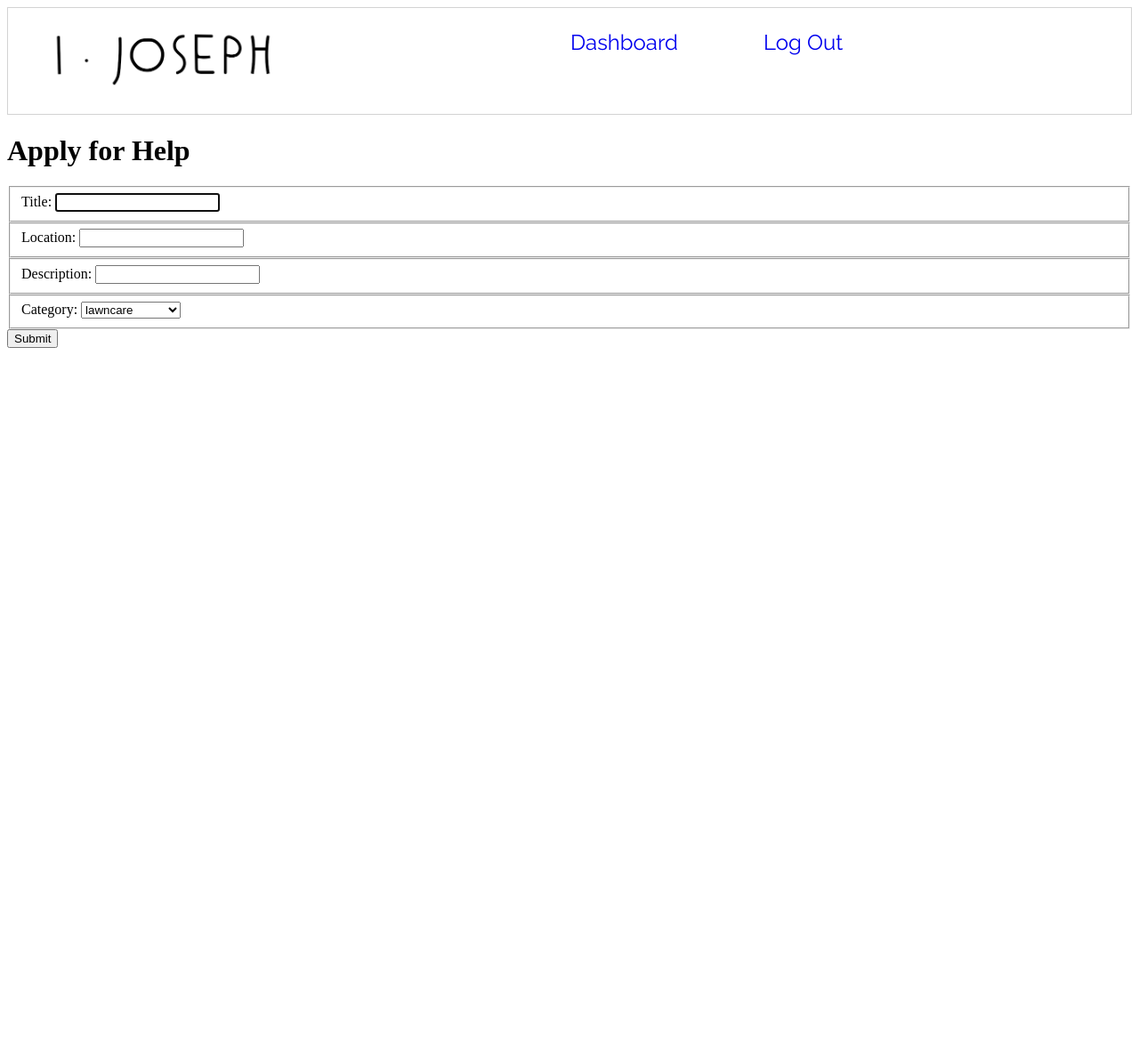
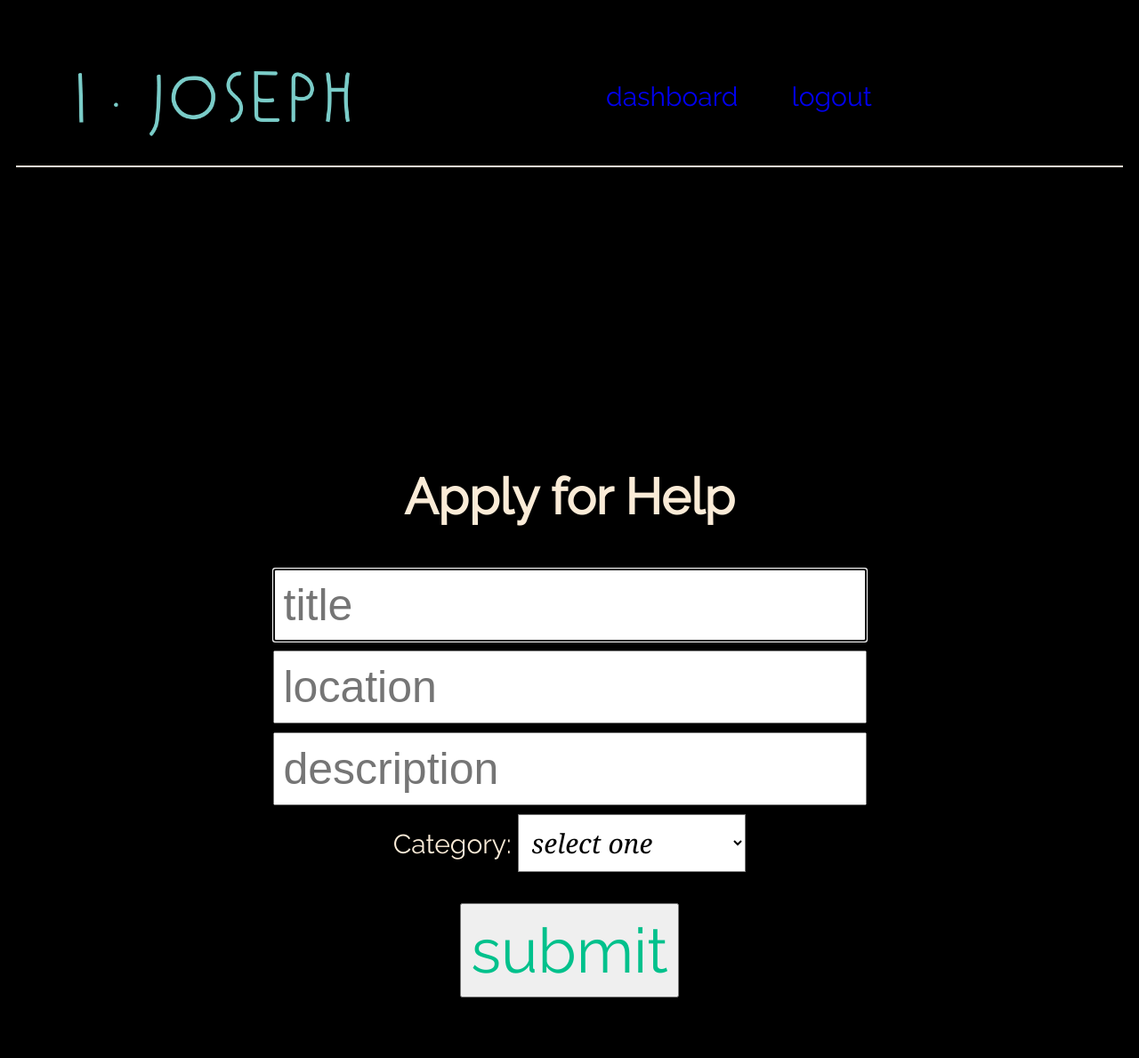
Before and after one commit to CarolineMadison/I_Joseph_Capstone_API, a Django app: page /jobs/form/ in a window 1280 px wide. Shown: the whole page at 89% size. Before the commit the page ends 391 px from the top, so only its background shows below. Run offline with Django 3.2, Linux system fonts and the light colour scheme; a user stored in the database is signed in; data comes from the database, SQL or seed files in the repository; both versions use the stored data as it was after the commit.

Commit message:
applied stlying

```diff
--- a/ijosephproject/ijosephapp/static/styles/base.css
+++ b/ijosephproject/ijosephapp/static/styles/base.css
@@ -1,34 +1,45 @@
-.main-content {
-    padding: 1em 2em;
-}
-
 .navList {
-    font-size: 1.5em;
+    font-size: 30px;
     font-family: 'Raleway', sans-serif;
     list-style-type: none;
     display: flex;
-    border: 1px solid lightgray;
-    padding: 1em;
-    margin: 0;
+    margin-bottom: 10px;
+    border-bottom: solid antiquewhite 2px;
 }
 
-.navList__route {
-    margin: 0 2em;
+.navList__route__dashboard {
+    margin-top: 43px;
+    color: antiquewhite;
+    margin-right: 50px;
+    margin-left: 10px;
+}
+
+.navList__route__sign_out {
+    margin-top: 43px;
+    color: antiquewhite;
+    margin-right: 55px;
+    margin-left: 10px;
 }
 
 #logo {
-    max-width: 45%;
-    margin-left: 1em;
-
+    max-width: 60%;
 }
 
 a:active {
-    color: black;
+    color: #00c18c;
 }
 a:visited {
-    color: black;
+    color: #00c18c;
 }
 
 a {
     text-decoration: none;
 }
+
+a:hover {
+    color: black;
+}
+
+body {
+    padding: 10px;
+}
--- /dev/null
+++ b/ijosephproject/ijosephapp/static/styles/job_form.css
@@ -0,0 +1,50 @@
+body {
+    background-color: black;
+}
+
+.home {
+    padding-top: 250px;
+    padding-bottom: 50px;
+    padding-left: 125px;
+    padding-right: 125px;
+    text-align: center;
+    margin-top: 50px;
+    font-family: 'Raleway', sans-serif;
+}
+
+.submit-BTN {
+    justify-content: center;
+    color: #00c18c;
+    font-size: 70px;
+    padding: 10px 10px 10px 10px;
+    font-family: 'Raleway', sans-serif;
+}
+
+.apply-for-help {
+    font-size: 3.5em;
+    color: antiquewhite;
+}
+
+label {
+    color: antiquewhite;
+}
+
+
+form {
+    font-size: 30px;
+    color: antiquewhite;
+    font-family: 'Raleway', sans-serif;
+}
+
+input {
+    margin-top: 10px;
+    font-size: 50px;
+    padding: 10px;
+}
+
+.category {
+    margin-top: 10px;
+    font-size: 20px;
+    background-color: white;
+    padding: 10px;
+}
--- a/ijosephproject/ijosephapp/templates/jobs/form.html
+++ b/ijosephproject/ijosephapp/templates/jobs/form.html
@@ -6,42 +6,37 @@
   <head>
     <meta charset="utf-8">
     <title>iJoseph</title>
-    {% comment %} <link rel="stylesheet" href="{% static 'styles/applyforhelpform.css' %}" />
+    <link rel="stylesheet" href="{% static 'styles/job_form.css' %}" />
     <link href="https://fonts.googleapis.com/css?family=Raleway&display=swap" rel="stylesheet">
     {% block css %}
-    {% endblock %} {% endcomment %}
+    {% endblock %}
   </head>
   <body>
-    <div>
-    <h1>Apply for Help</h1>
+    <div class="home">
+    <h1 class="apply-for-help">Apply for Help</h1>
 
 
     <form action="{% url 'ijosephapp:jobs' %}" method="post">
       {% csrf_token %}
 
       {% if job_to_edit == None %}
-      <fieldset>
-          <label for="title">Title: </label>
-          <input id="title" type="text" name="title" autofocus>
-      </fieldset>
-      <fieldset>
-          <label for="location">Location: </label>
-          <input id="location" type="text" name="location">
-      </fieldset>
-      <fieldset>
-          <label for="description">Description: </label>
-          <input id="description" type="text" name="description">
-      </fieldset>
-      <fieldset>
+
+          <input id="title" type="text" name="title" placeholder="title" autofocus>
+
+          <input id="location" type="text" name="location" placeholder="location">
+
+          <input id="description" type="text" name="description" placeholder="description"></br>
+
           <label for="category">Category: </label>
-          <select id="category" type="text" name="category">
+          <select id="category" type="text" name="category" class="category" style = "font-family:georgia,garamond,serif;font-size:30px;font-style:italic;">
+                    <option>select one</option>
                 {% for category in all_categories %}
                     <option value="{{ category.id }}">{{ category.category }}</option>
                 {% endfor %}
-          </select>
-      </fieldset>
+          </select></br></br>
+
         <input type="hidden" name="actionType" value="NewJob">
-        <button type="submit" value="Submit">Submit</button>
+        <button type="submit" class="submit-BTN" value="Submit">submit</button>
       {% else %}
       <fieldset>
           <label for="title">Title: </label>
@@ -55,30 +50,10 @@
           <label for="description">Description: </label>
           <input id="description" type="text" name="description" value="{{ job_to_edit.description }}" autofocus>
       </fieldset>
-      {% comment %} <fieldset>
-          <label for="category">Category: </label>
-          <select id="category" type="text" name="category">
-                {% for category in all_categories %}
-                    <option value="{{ category.id }}">{{ job_to_edit.category }}</option>
-                {% endfor %}
-          </select>
-      </fieldset> {% endcomment %}
-
-
-
-
-
-
-
-
-
         <input type="hidden" name="job_to_edit_id" value={{job_to_edit.id}}>
         <input type="hidden" name="actionType" value="Update">
         <button type="submit" value="Update">Update</button>
       {% endif %}
-
-
-
     </form>
     </div>
   </body>
--- a/ijosephproject/ijosephapp/templates/shared/base.html
+++ b/ijosephproject/ijosephapp/templates/shared/base.html
@@ -18,12 +18,12 @@
     {% if user.is_authenticated %}
     <nav id="site-nav">
         <ol class="navList">
-            <a href="{% url 'ijosephapp:home' %}"><img id="logo"src="{% static 'images/ijosephlogo.png' %}" alt="iJoseph Logo"></a>
-            <li class="navList__route"><a href="{% url 'ijosephapp:yourjob' %}">Dashboard</a></li>
-            <li class="navList__route"><a href="{% url 'ijosephapp:logout' %}">Log Out</a></li>
+            <a href="{% url 'ijosephapp:home' %}"><img id="logo"src="{% static 'images/i-joseph-large-logo.png' %}" alt="iJoseph Logo"></a>
+            <li class="navList__route__dashboard"><a href="{% url 'ijosephapp:yourjob' %}">dashboard</a></li>
+            </br>
+            <li class="navList__route__sign_out"><a href="{% url 'ijosephapp:logout' %}">logout</a></li>
         </ol>
     </nav>
-        {% comment %} {% else %} {% endcomment %}
     {% endif %}
 
 
```
Also changed, not shown: ijosephproject/ijosephapp/static/styles/detail.css (added, +41 -0 lines), ijosephproject/ijosephapp/static/styles/home.css (+56 -18 lines), ijosephproject/ijosephapp/static/styles/joblist.css (+34 -40 lines), ijosephproject/ijosephapp/static/styles/login.css (added, +33 -0 lines), ijosephproject/ijosephapp/static/styles/register.css (added, +30 -0 lines), ijosephproject/ijosephapp/templates/home.html (+24 -7 lines), ijosephproject/ijosephapp/templates/jobs/detail.html (+23 -13 lines), ijosephproject/ijosephapp/templates/jobs/list.html (+12 -8 lines), ijosephproject/ijosephapp/templates/registration/login.html (+28 -4 lines), ijosephproject/ijosephapp/templates/registration/register.html (+26 -6 lines), ijosephproject/db.sqlite3, ijosephproject/ijosephapp/static/images/i-joseph-large-logo.png (added), ijosephproject/ijosephapp/static/images/ijosephCircleLogo.png (added), ijosephproject/ijosephapp/static/images/ijosephlogo.png (deleted), 1 more files, 1 other file.
